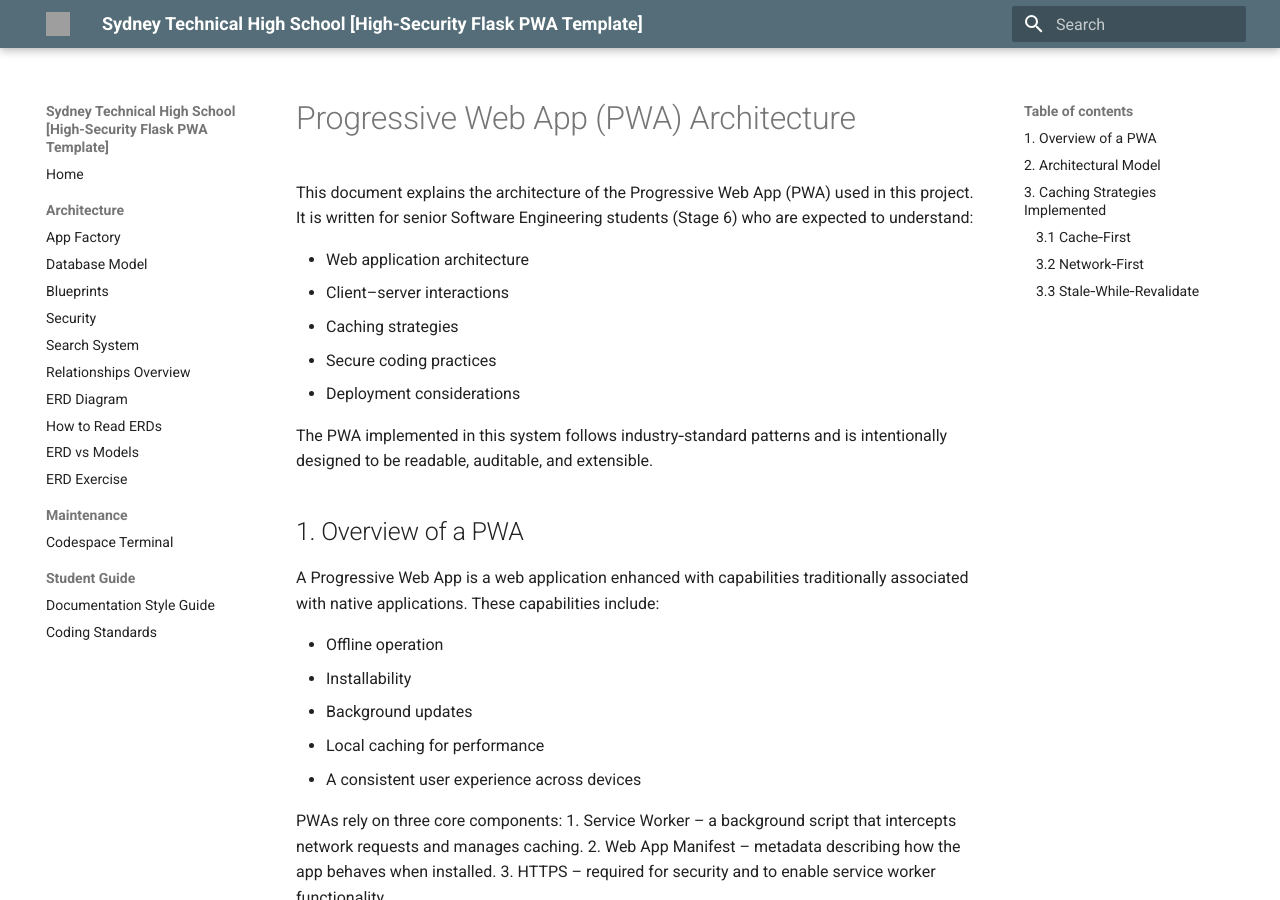
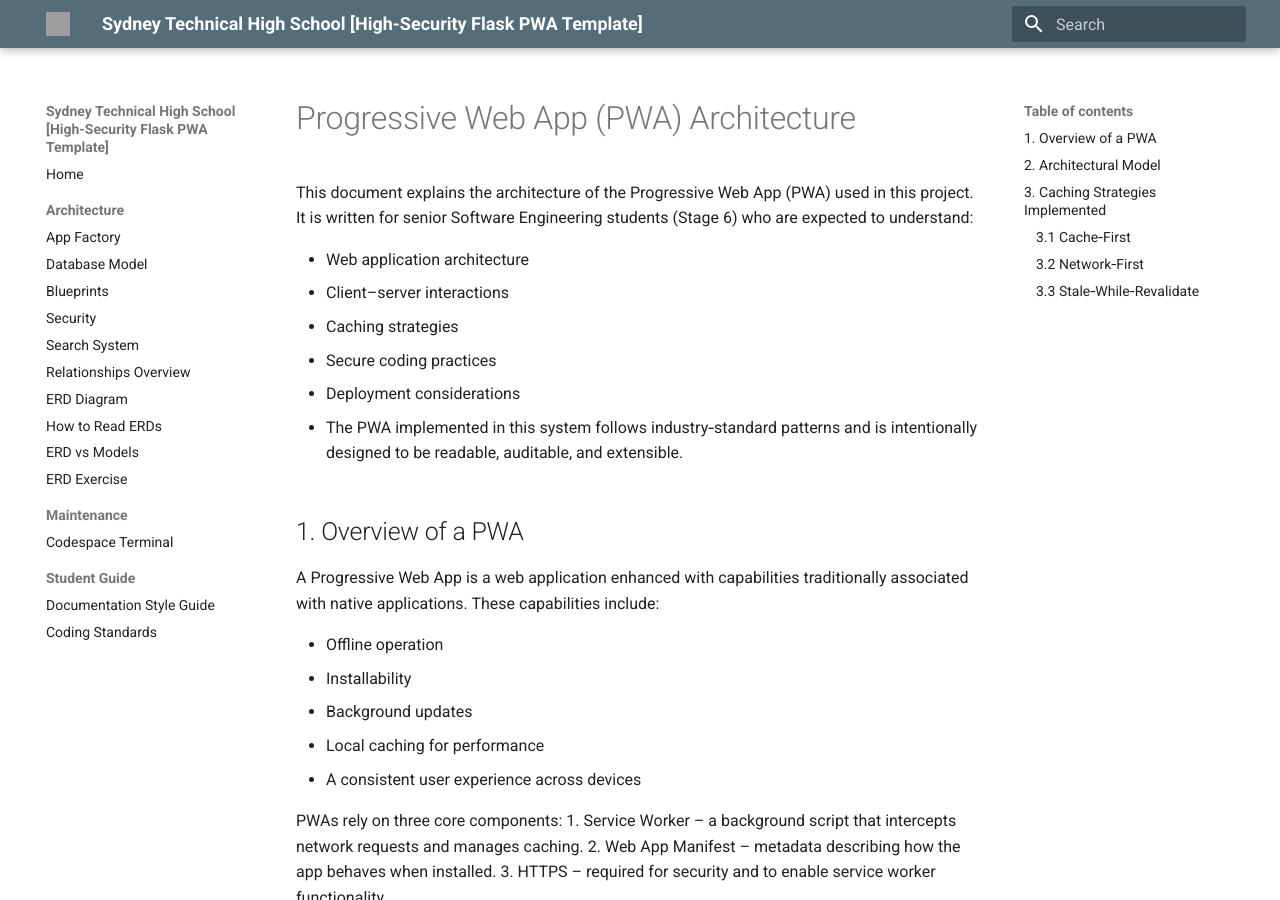
Before and after one commit to detnsw-sydtech/High-Security-Flask-PWA-Repo-Template, an MkDocs documentation site: the page built from docs/architecture/PWA_Overview.md, in a window 1280 px wide and 900 px high. Built offline with MkDocs 1.6.1 and Material for MkDocs 9.7.7, drawn with Linux system fonts in a browser that asks for light colours; grey boxes are pictures that could not be loaded.

```diff
--- a/docs/architecture/PWA_Overview.md
+++ b/docs/architecture/PWA_Overview.md
@@ -9,7 +9,7 @@ It is written for senior Software Engineering students (Stage 6) who are expecte
 - Secure coding practices
 - Deployment considerations
 
-The PWA implemented in this system follows industry‑standard patterns and is intentionally designed to be readable, auditable, and extensible.
++ The PWA implemented in this system follows industry‑standard patterns and is intentionally designed to be readable, auditable, and extensible.
 
 ## 1. Overview of a PWA
 
```
